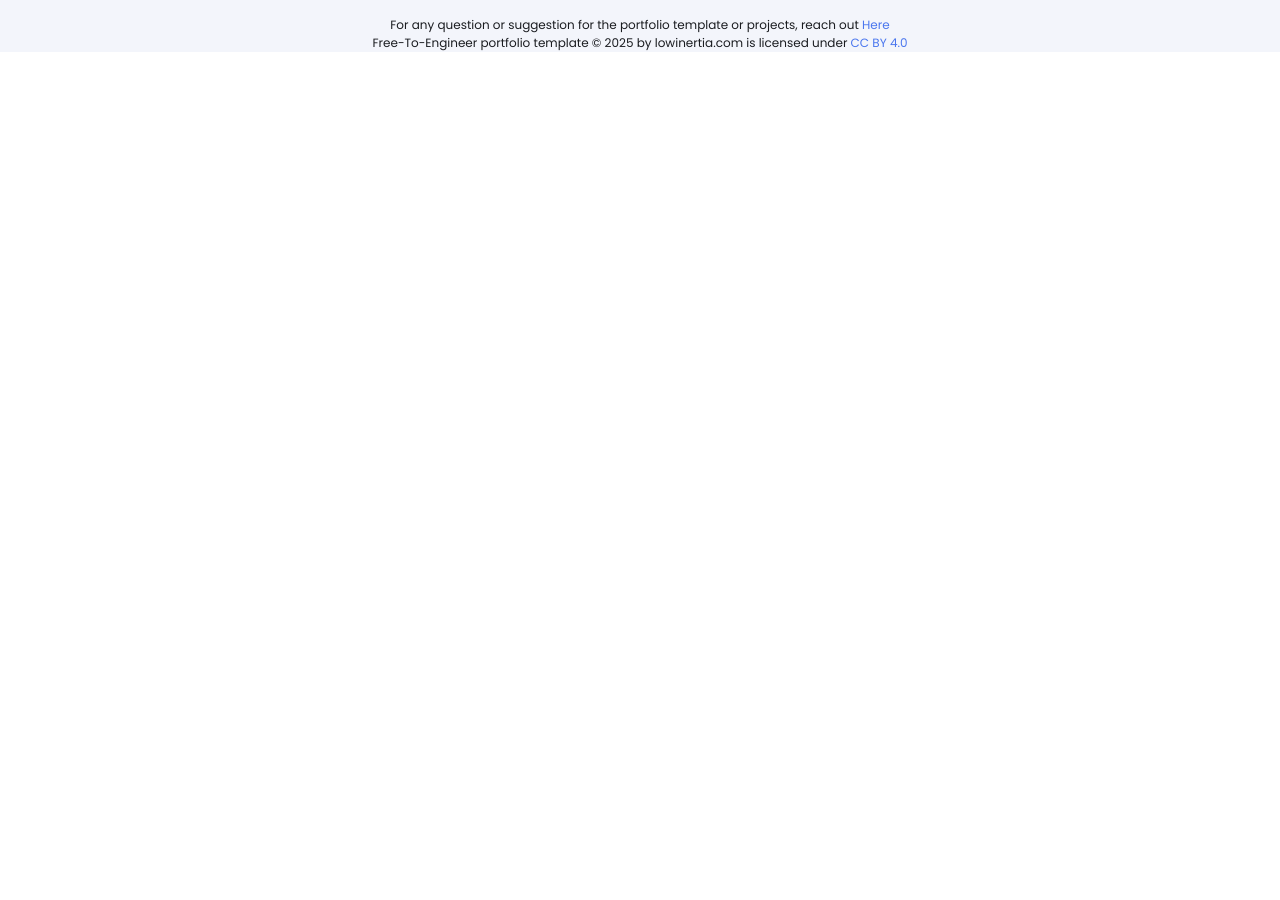
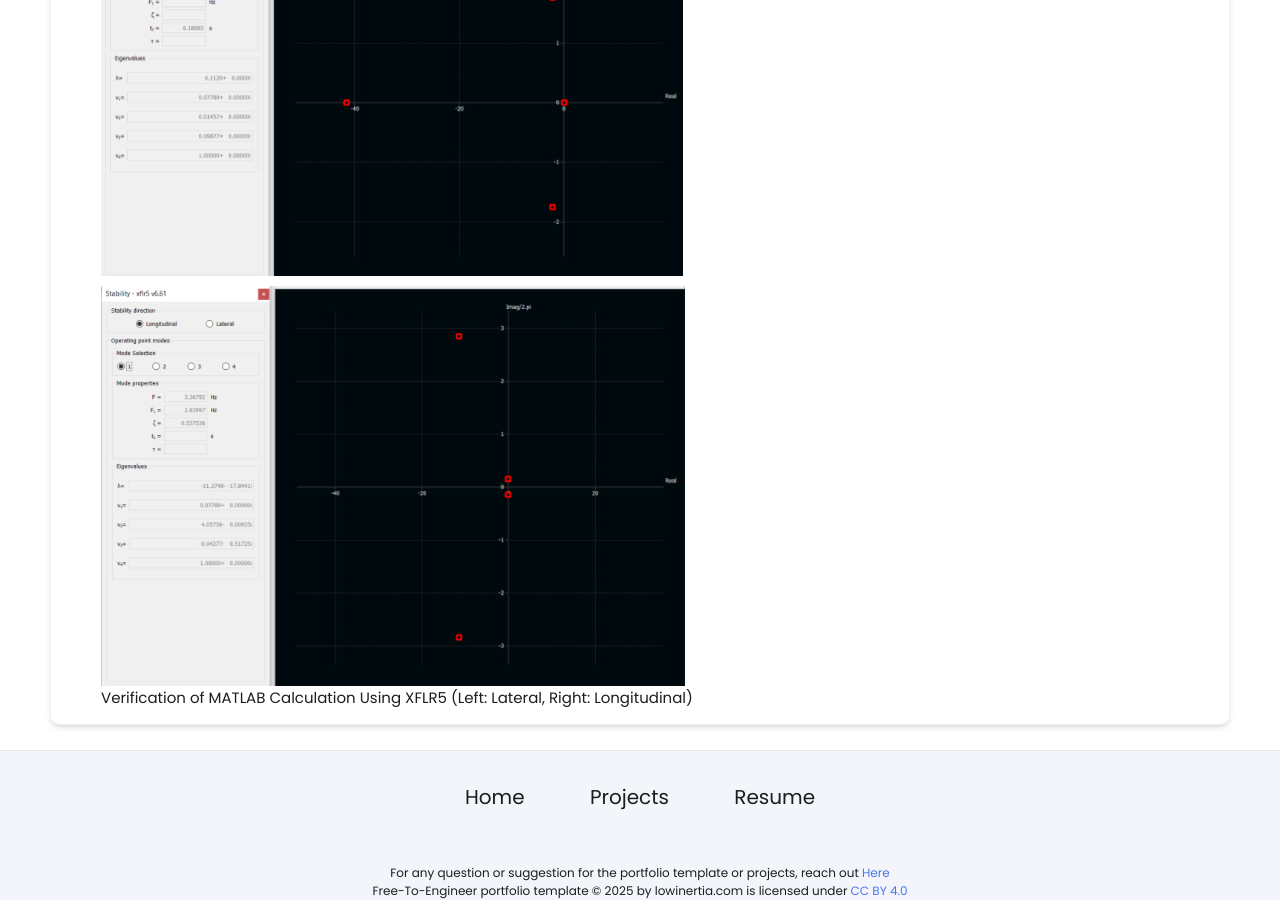
Before and after one commit to Jay-Patel-Engineer/Jay-Patel-Engineer.github.io, a Jekyll site: the page built from _projects/rcaircraft/index.md, in a window 1280 px wide and 900 px high, scrolled down 4283 px. Built offline with Jekyll 4.4.1, drawn with Linux system fonts in a browser that asks for light colours; before the commit the page ends 4335 px from its top, so only the background shows below that.

Commit message:
Update index.md

```diff
--- a/_projects/rcaircraft/index.md
+++ b/_projects/rcaircraft/index.md
@@ -33,3 +33,5 @@ Static stability refers to the aircraft's ability to return to the initial equil
 Similar to static stability, dynamic stability also refers to an aircraft's ability to return to the initial equilibrium state after an external disturbance. Unlike static stability, dynamic stability must achieve equilibrium over a period of time. Because dynamic stability can apply to both longitudinal and lateral directions, both calculations must be made separately.
 {% include image-gallery.html images="matlabdynamiclat.png, matlabdynamiclong.png" height="400"%}
 <span style="font-size: 15px">Calculations of Dynamic Stability Using MATLAB (Left: Lateral, Right: Longitudinal)</span>
+{% include image-gallery.html images="xflrdynamiclat.png, xflrdynamiclong.png" height="400"%}
+<span style="font-size: 15px">Verification of MATLAB Calculation Using XFLR5 (Left: Lateral, Right: Longitudinal)</span>
```
